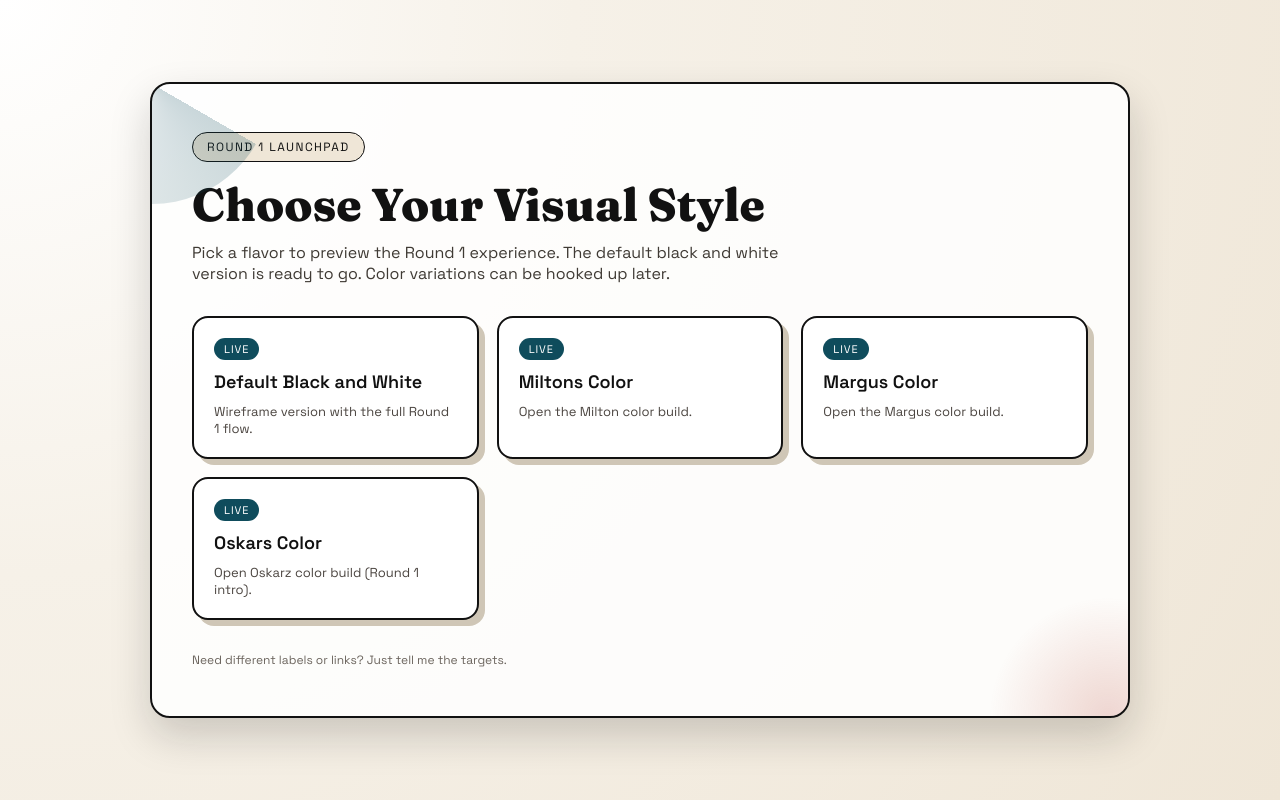
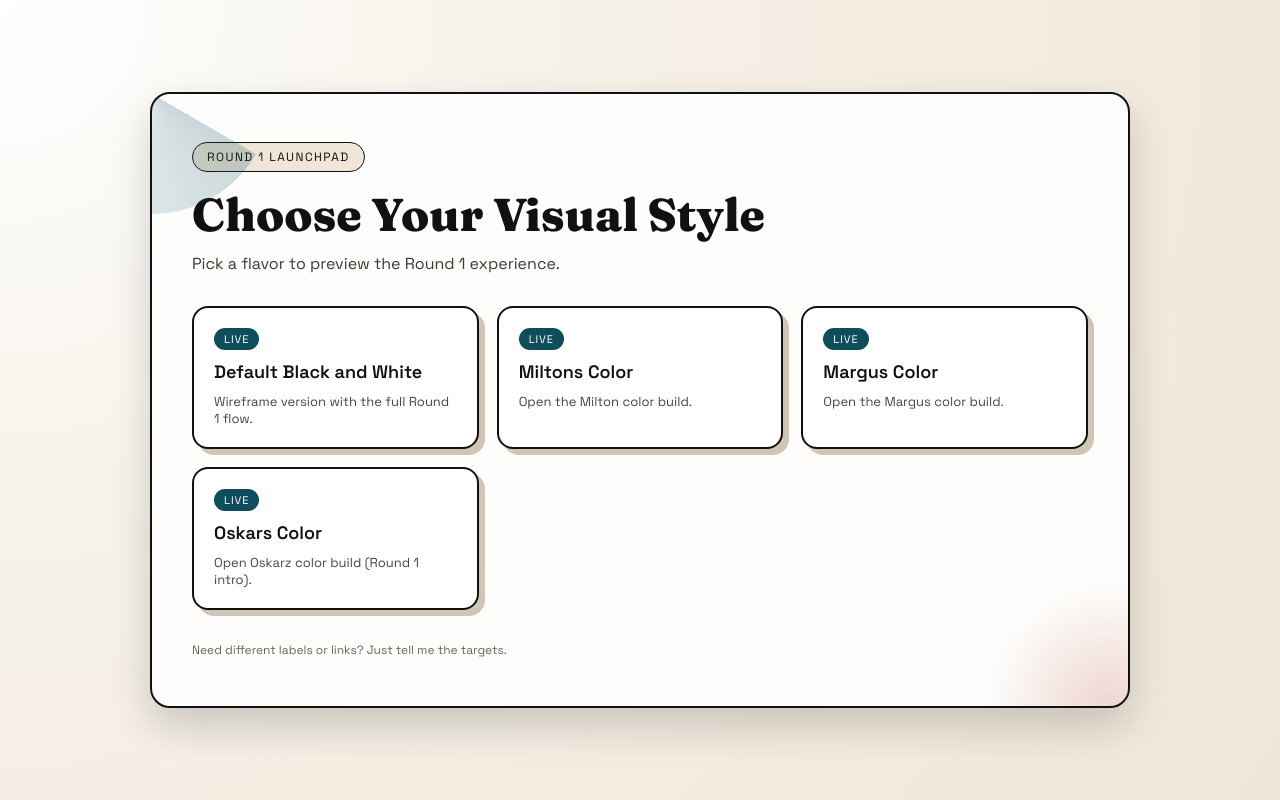
Before and after one commit to Mikey01-ui/Maverx-Trio, a plain HTML site: page index.html in a window 1280 px wide. Drawn offline with Linux system fonts and the light colour scheme.

Commit message:
Update subtitle text in index.html
Shortened the subtitle text in the main section.

```diff
--- a/index.html
+++ b/index.html
@@ -197,7 +197,7 @@
     <main class="page">
         <span class="eyebrow">Round 1 Launchpad</span>
         <h1>Choose Your Visual Style</h1>
-        <p class="subtitle">Pick a flavor to preview the Round 1 experience. The default black and white version is ready to go. Color variations can be hooked up later.</p>
+        <p class="subtitle">Pick a flavor to preview the Round 1 experience. </p>
 
         <div class="button-grid">
             <a class="nav-card fade-in" href="Margus_Round1Level1_NoCNoI/1_level1_Intro_NoCNoI.html">
```
